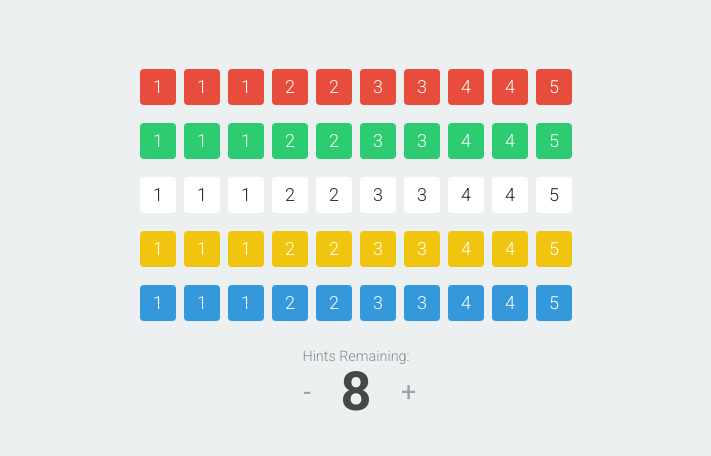
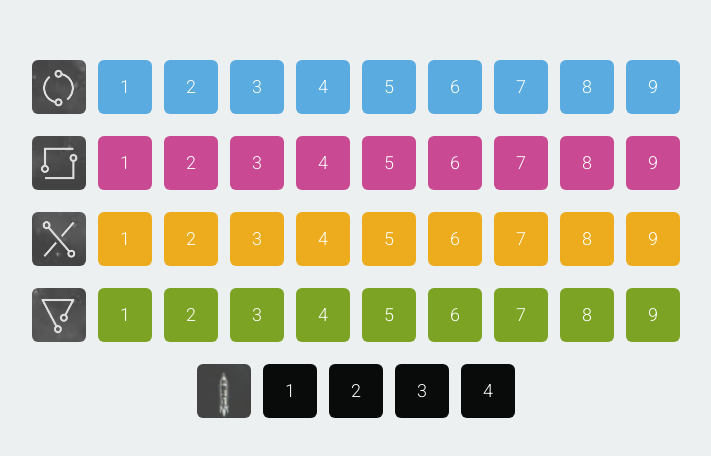
Before and after one commit to jfpva/the-crew-card-tracker, a plain HTML site: page index.html in a window 1280 px wide. Shown: the part 152-608 px from the top of the page, without its empty margins (284-995 px from the left). Drawn offline with nearby package versions, Linux system fonts and the light colour scheme.

Commit message:
Convert to card tracker for The Crew

```diff
--- a/index.html
+++ b/index.html
@@ -2,122 +2,104 @@
 <html lang="en">
 
 <head>
-	<title>Hanabi Tracker</title>
+	<title>The Crew - Card Tracker</title>
 	<meta charset="UTF-8">
 	<!-- If IE use the latest rendering engine -->
 	<meta http-equiv="X-UA-Compatible" content="IE=edge">
 	<meta name="viewport" content="width=device-width, initial-scale=1">
-	<meta name="description" content="Simple number tracking for the card game, Hanabi">
-	<meta name="author" content="Wayne Cheng">
-	<meta name="keywords" content="hanabi,tracker,game,tracking,track">
+	<meta name="description" content="Simple card tracker for the game The Crew">
+	<meta name="author" content="">
+	<meta name="keywords" content="the crew,tracker,game,tracking,track">
 	<link href="https://fonts.googleapis.com/css?family=Roboto:300,400,500,700" rel="stylesheet">
 	<link rel="stylesheet" href="style.css">
+	<link rel="shortcut icon" href="img/favicon.ico">
 </head>
 
 <body>
 	<main>
-		<section class="number-tracker">
-		<!-- red group -->
-		<ul class="color-group" id="red">
+		<section class="card-tracker">
+			<!-- blue group -->
+			<ul class="color-group" id="blue">
 			  <li class="num-group">
-				<a class="num red" href="#!">1</a>
-				<a class="num red" href="#!">1</a>
-				<a class="num red" href="#!">1</a>
-				<a class="num red" href="#!">2</a>
-				<a class="num red" href="#!">2</a>
+					<a class="num blue" style="background-image: url('img/symbol_blue.jpg'); background-size: cover;"></a>
+			    <a class="num blue" href="#!">1</a>
+			    <a class="num blue" href="#!">2</a>
+			    <a class="num blue" href="#!">3</a>
+			    <a class="num blue" href="#!">4</a>
 				</li>
 				<li class="num-group">
-				<a class="num red" href="#!">3</a>
-				<a class="num red" href="#!">3</a>
-				<a class="num red" href="#!">4</a>
-				<a class="num red" href="#!">4</a>
-					<a class="num red" href="#!">5</a>
+					<a class="num blue" href="#!">5</a>
+			    <a class="num blue" href="#!">6</a>
+			    <a class="num blue" href="#!">7</a>
+			    <a class="num blue" href="#!">8</a>
+			    <a class="num blue" href="#!">9</a>
+			  </li>
+			</ul>
+			<!-- pink group -->
+			<ul class="color-group" id="pink">
+			  <li class="num-group">
+					<a class="num blue" style="background-image: url('img/symbol_pink.jpg'); background-size: cover;"></a>
+			    <a class="num pink" href="#!">1</a>
+			    <a class="num pink" href="#!">2</a>
+			    <a class="num pink" href="#!">3</a>
+			    <a class="num pink" href="#!">4</a>
+				</li>
+				<li class="num-group">
+					<a class="num pink" href="#!">5</a>
+			    <a class="num pink" href="#!">6</a>
+			    <a class="num pink" href="#!">7</a>
+			    <a class="num pink" href="#!">8</a>
+			    <a class="num pink" href="#!">9</a>
+			  </li>
+			</ul>
+			<!-- yellow group -->
+			<ul class="color-group" id="yellow">
+			  <li class="num-group">
+					<a class="num blue" style="background-image: url('img/symbol_yellow.jpg'); background-size: cover;"></a>
+			    <a class="num yellow" href="#!">1</a>
+			    <a class="num yellow" href="#!">2</a>
+			    <a class="num yellow" href="#!">3</a>
+			    <a class="num yellow" href="#!">4</a>
+				</li>
+				<li class="num-group">
+					<a class="num yellow" href="#!">5</a>
+			    <a class="num yellow" href="#!">6</a>
+			    <a class="num yellow" href="#!">7</a>
+			    <a class="num yellow" href="#!">8</a>
+			    <a class="num yellow" href="#!">9</a>
 			  </li>
 			</ul>
 			<!-- green group -->
 			<ul class="color-group" id="green">
 				<li class="num-group">
-				<a class="num green" href="#!">1</a>
-				<a class="num green" href="#!">1</a>
+					<a class="num blue" style="background-image: url('img/symbol_green.jpg'); background-size: cover;"></a>
 					<a class="num green" href="#!">1</a>
 					<a class="num green" href="#!">2</a>
-				<a class="num green" href="#!">2</a>
+					<a class="num green" href="#!">3</a>
+					<a class="num green" href="#!">4</a>
 				</li>
 				<li class="num-group">
-				<a class="num green" href="#!">3</a>
-				<a class="num green" href="#!">3</a>
-				<a class="num green" href="#!">4</a>
-				<a class="num green" href="#!">4</a>
 					<a class="num green" href="#!">5</a>
+					<a class="num green" href="#!">6</a>
+					<a class="num green" href="#!">7</a>
+					<a class="num green" href="#!">8</a>
+					<a class="num green" href="#!">9</a>
 				</li>
 			</ul>
-		<!-- white group -->
-		<ul class="color-group" id="white">
+			<!-- rocket group -->
+			<ul class="color-group" id="rocket">
 			  <li class="num-group">
-				<a class="num white" href="#!">1</a>
-				<a class="num white" href="#!">1</a>
-				<a class="num white" href="#!">1</a>
-				<a class="num white" href="#!">2</a>
-				<a class="num white" href="#!">2</a>
-			</li>
-			<li class="num-group">
-				<a class="num white" href="#!">3</a>
-				<a class="num white" href="#!">3</a>
-				<a class="num white" href="#!">4</a>
-				<a class="num white" href="#!">4</a>
-					<a class="num white" href="#!">5</a>
-			</li>
-		</ul>
-		<!-- yellow group -->
-		<ul class="color-group" id="yellow">
-			<li class="num-group">
-				<a class="num yellow" href="#!">1</a>
-				<a class="num yellow" href="#!">1</a>
-				<a class="num yellow" href="#!">1</a>
-				<a class="num yellow" href="#!">2</a>
-				<a class="num yellow" href="#!">2</a>
-			</li>
-			<li class="num-group">
-				<a class="num yellow" href="#!">3</a>
-				<a class="num yellow" href="#!">3</a>
-				<a class="num yellow" href="#!">4</a>
-				<a class="num yellow" href="#!">4</a>
-					<a class="num yellow" href="#!">5</a>
-			</li>
-		</ul>
-		<!-- blue group -->
-		<ul class="color-group blue" id="blue">
-			<li class="num-group">
-				<a class="num blue" href="#!">1</a>
-				<a class="num blue" href="#!">1</a>
-				<a class="num blue" href="#!">1</a>
-				<a class="num blue" href="#!">2</a>
-				<a class="num blue" href="#!">2</a>
-			</li>
-			<li class="num-group">
-				<a class="num blue" href="#!">3</a>
-				<a class="num blue" href="#!">3</a>
-				<a class="num blue" href="#!">4</a>
-				<a class="num blue" href="#!">4</a>
-					<a class="num blue" href="#!">5</a>
+					<a class="num blue" style="background-image: url('img/symbol_rocket.jpg'); background-size: cover;"></a>
+			    <a class="num rocket" href="#!">1</a>
+			    <a class="num rocket" href="#!">2</a>
+			    <a class="num rocket" href="#!">3</a>
+			    <a class="num rocket" href="#!">4</a>
 			  </li>
 			</ul>
 		</section>
-	<section id="hint-tracker">
-		<p class="mini-label">Hints Remaining:</p>
-		<div class="content-row">
-			<a class="hint-control" href="#!" id="minus-hint"> - </a>
-			<h2 id="hints">8</h2>
-			<a class="hint-control" href="#!" id="add-hint"> + </a>
-		</div>
-	</section>
-	<!-- <a id="reset" href="#!" class="button">New Game</a> -->
 	</main>
 
-
-
 	<script src="https://ajax.googleapis.com/ajax/libs/jquery/3.2.1/jquery.min.js"></script>
-	<!-- <script src="https://cdnjs.cloudflare.com/ajax/libs/materialize/0.99.0/js/materialize.min.js"></script> -->
 	<script src="tracker.js" type="text/javascript"></script>
 </body>
 
--- a/style.css
+++ b/style.css
@@ -35,28 +35,27 @@ a {
   font-weight: 300;
 }
 
-#red .num {
-  background-color: #e74c3c;
+#pink .num {
+  background-color: #C94992;
 }
 
 #yellow .num {
-  background-color: #f1c40f;
+  background-color: #ECAC1D;
 }
 
 #green .num {
-  background-color: #2ecc71;
+  background-color: #7DA325;
 }
 
 #blue .num {
-  background-color: #3498db;
+  background-color: #59ABE0;
 }
 
-#white .num {
-  background-color: #ffffff;
-  color: #242424 !important;
+#rocket .num {
+  background-color: #090A0A;
 }
 
-.number-tracker {
+.card-tracker {
   display: flex;
   flex-direction: column;
   align-items: center;
@@ -65,12 +64,12 @@ a {
 }
 
 @media all and (max-width: 500px) {
-  .number-tracker {
+  .card-tracker {
     flex-direction: row;
   }
 }
 
-.number-tracker .color-group {
+.card-tracker .color-group {
   flex: 1;
   display: flex;
   flex-direction: row;
@@ -81,85 +80,29 @@ a {
 }
 
 @media all and (max-width: 500px) {
-  .number-tracker .color-group {
+  .card-tracker .color-group {
     flex-direction: column;
   }
 }
 
-.number-tracker .color-group .num-group {
+.card-tracker .color-group .num-group {
   display: flex;
   flex-direction: row;
   height: initial;
 }
 
-.number-tracker .color-group .num-group .num {
+.card-tracker .color-group .num-group .num {
   flex: 1;
   color: #fff;
   text-align: center;
-  height: 2em;
-  line-height: 2em;
-  min-width: 2em;
-  margin: 4px;
-  border-radius: 4px;
+  height: 3em;
+  line-height: 3em;
+  min-width: 3em;
+  margin: 6px;
+  border-radius: 6px;
 }
 
-.number-tracker .color-group .num-group .num.inactive {
+.card-tracker .color-group .num-group .num.inactive {
   background-color: #ecf0f1 !important;
   color: #7f8c8d !important;
 }
-
-#hint-tracker {
-  position: relative;
-  width: 100%;
-  text-align: center;
-}
-
-#hint-tracker .mini-label {
-  font-size: .8rem;
-  font-weight: 300;
-  color: #7f8c8d;
-  margin: 0;
-}
-
-#hint-tracker .content-row {
-  display: flex;
-  flex-direction: row;
-  justify-content: stretch;
-  align-items: stretch;
-  font-size: 3rem;
-}
-
-#hint-tracker .content-row #hints {
-  font-size: 1em;
-  font-weight: 700;
-  margin: 0;
-  line-height: 1em;
-  flex-basis: 1em;
-  color: rgba(0, 0, 0, 0.7);
-}
-
-#hint-tracker .content-row .hint-control {
-  flex: 1;
-  color: #95a5a6;
-  font-weight: 400;
-  font-size: .5em;
-  line-height: 2em;
-  padding: 0 1rem;
-  transition: color 400ms;
-}
-
-#hint-tracker .content-row .hint-control:hover {
-  color: #242424;
-}
-
-#hint-tracker .content-row .hint-control#minus-hint {
-  text-align: right;
-}
-
-#hint-tracker .content-row .hint-control#add-hint {
-  text-align: left;
-}
-
-#reset {
-  margin-top: 1rem;
-}
--- a/style.scss
+++ /dev/null
@@ -1,170 +0,0 @@
-$red: #e74c3c;
-$yellow: #f1c40f;
-$green: #2ecc71;
-$white: #ffffff;
-$blue: #3498db;
-$black: #242424;
-$grey: #7f8c8d;
-$light: #ecf0f1;
-
-html {
-	font-size: 18px;
-}
-body {
-	margin: 0;
-	background-color: $light;
-	// background-color: #fff;
-	overflow: hidden;
-	font-family: 'Roboto','Helvetica Neue','Helvetica',sans-serif;
-	color: $black;
-}
-main {
-	display: flex;
-	// flex-direction: row;
-	flex-direction: column;
-	align-items: center;
-	justify-content: center;
-	min-height: 100vh;
-	min-width: 100vw;
-	height: 100%;
-	width: 100%;
-	section {
-		// padding: 1rem;
-		margin-bottom: 1rem;
-	}
-}
-ul {
-	padding: 0;
-	list-style-type: none;
-}
-a {
-	text-decoration: none;
-	font-weight: 300;
-}
-
-#red .num {
-	background-color: #e74c3c;
-}
-#yellow .num {
-	background-color: #f1c40f;
-}
-#green .num {
-	background-color: #2ecc71;
-}
-#blue .num {
-	background-color: #3498db;
-}
-#white .num {
-	background-color: $white;
-	color: $black !important;
-}
-
-
-
-.number-tracker {
-	display: flex;
-	flex-direction: column;
-	align-items: center;
-	justify-content: center;
-	flex-wrap: wrap;
-	@media all and (max-width: 500px){
-		flex-direction: row;
-	}
-	.color-group {
-		flex: 1;
-		display: flex;
-		flex-direction: row;
-		justify-content: center;
-		align-items: center;
-		// max-width: 200px;
-		flex-wrap: wrap;
-		margin: 5px 0;
-		@media all and (max-width: 500px){
-			flex-direction: column;
-		}
-		.num-group {
-			display: flex;
-			flex-direction: row;
-			height: initial;
-
-			.num {
-				flex: 1;
-				color: #fff;
-				text-align: center;
-				height: 2em;
-				line-height: 2em;
-				// width: 2em;
-				min-width: 2em;
-				margin: 4px;
-				border-radius: 4px;
-				&.inactive {
-					background-color: $light !important;
-					color: $grey !important;
-				}
-			}
-		}
-
-	}
-}
-
-
-#hint-tracker {
-	position: relative;
-	width: 100%;
-	text-align: center;
-	.mini-label {
-		font-size: .8rem;
-		font-weight: 300;
-		color: $grey;
-
-		margin: 0;
-		// margin-bottom: 1em;
-	}
-	.content-row {
-		display: flex;
-		flex-direction: row;
-		justify-content: stretch;
-		align-items: stretch;
-		font-size: 3rem;
-		#hints {
-			font-size: 1em;
-			font-weight: 700;
-			margin: 0;
-			line-height: 1em;
-			flex-basis: 1em;
-			color: rgba(0,0,0,0.7);
-		}
-		.hint-control {
-			// position: absolute;
-			flex: 1;
-			// top: 0;
-			// bottom: 0;
-			// width: 50%;
-			// height: 100%;
-			// display: inline-block;
-			color: #95a5a6;
-			font-weight: 400;
-			font-size: .5em;
-			line-height: 2em;
-			padding: 0 1rem;
-			transition: color 400ms;
-			&:hover {
-				color: $black;
-			}
-			&#minus-hint {
-				// left: 0;
-				// outline: 1px solid red;
-				text-align: right;
-			}
-			&#add-hint {
-				// right: 0;
-				// outline: 1px solid green;
-				text-align: left;
-			}
-		}
-	}
-}
-
-#reset {
-	margin-top: 1rem;
-}
```
Also changed, not shown: img/favicon.ico (added), img/symbol_blue.jpg (added), img/symbol_green.jpg (added), img/symbol_pink.jpg (added), img/symbol_rocket.jpg (added), img/symbol_yellow.jpg (added), img/symbols.png (added), style.min.css (deleted), 1 other file. Lines whose indentation alone changed are shown as unchanged.
